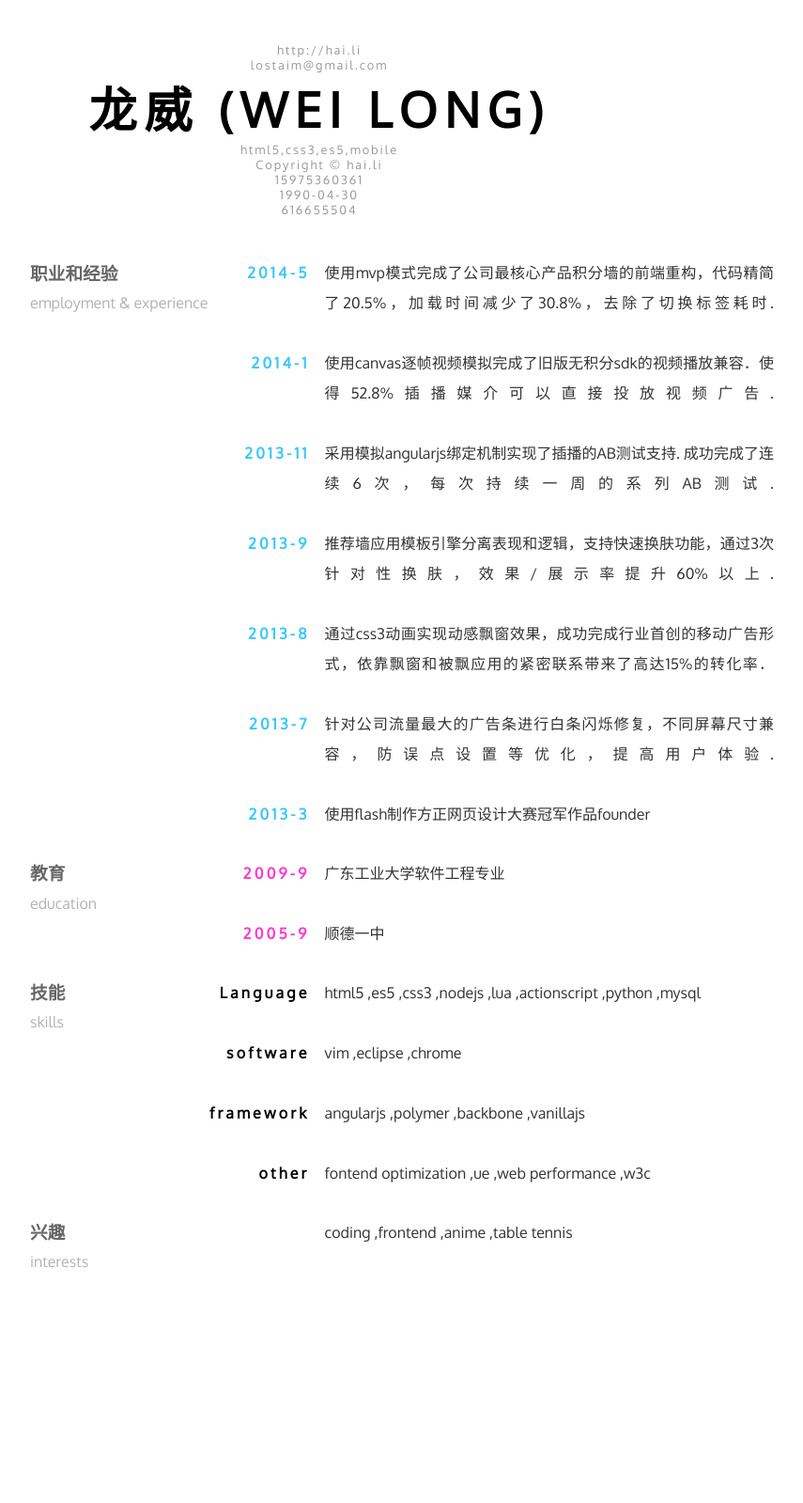
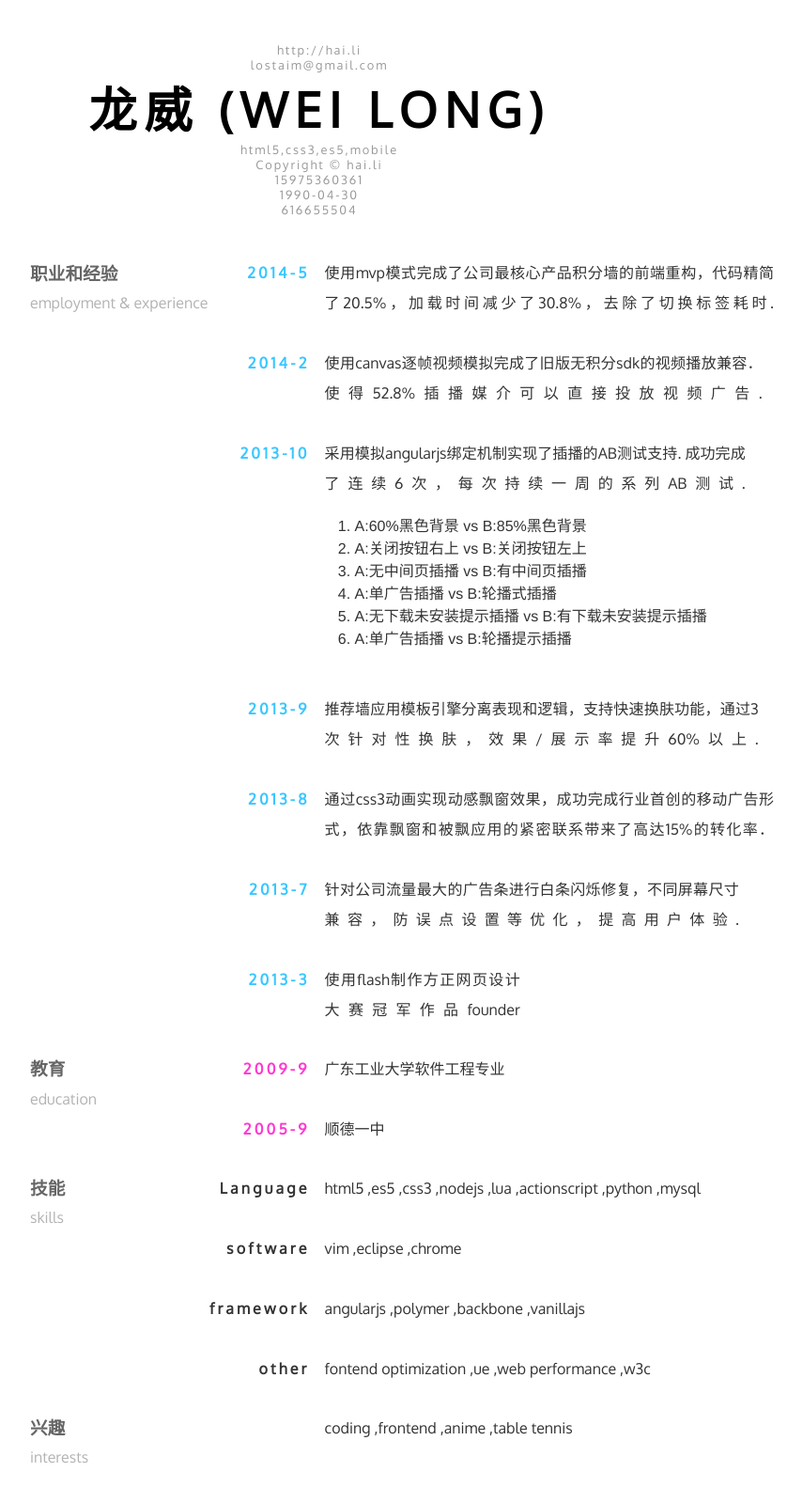
Before and after one commit to defims/defims.github.io, a Jekyll site: the page resume/index.html, which Jekyll copies as it is, in a window 1280 px wide. Shown: the whole page at 94% size, without its empty margins (208-1063 px from the left). Built offline with Jekyll 4.4.1, drawn with Linux system fonts in a browser that asks for light colours; before the commit the page ends 1391 px from its top, so only the background shows below that.

Commit message:
增加插播AB测试详细

```diff
--- a/resume/index.html
+++ b/resume/index.html
@@ -81,6 +81,7 @@
             }
             section {
                 margin : 2em 0;
+                color : hsla(0, 0%, 20%, 1);
             }
             section section {
                 display : -webkit-box;
@@ -108,7 +109,8 @@
             section:nth-child(3) section time {
                 color : hsla(0, 0%, 75%, 1);
             }
-            section p {
+            section summary
+            ,section p {
                 display : -webkit-box;
                 -webkit-box-pack : start;
                 margin : 0;
@@ -116,7 +118,6 @@
                 padding : 0 .5em;
                 line-height : 2em;
                 vertical-align : top;
-                color : hsla(0, 0%, 20%, 1);
                 font-family : 'Oxygen', sans-serif;
                 width : 61.8%;
                 text-align: justify;
@@ -135,31 +136,53 @@
                 <h3 lang="en">employment & experience</h3>
                 <section>
                     <time>2014-5</time>
-                    <p>使用mvp模式完成了公司最核心产品积分墙的前端重构，代码精简了20.5%，加载时间减少了30.8%，去除了切换标签耗时.</p>
+                    <detail>
+                        <summary>使用mvp模式完成了公司最核心产品积分墙的前端重构，代码精简了20.5%，加载时间减少了30.8%，去除了切换标签耗时.</summary>
+                    </detail>
                 </section>
                 <section>
-                    <time>2014-1</time>
-                    <p>使用canvas逐帧视频模拟完成了旧版无积分sdk的视频播放兼容．使得52.8%插播媒介可以直接投放视频广告.</p>
+                    <time>2014-2</time>
+                    <detail>
+                        <summary>使用canvas逐帧视频模拟完成了旧版无积分sdk的视频播放兼容．使得52.8%插播媒介可以直接投放视频广告.</summary>
+                    </detail>
                 </section>
                 <section>
-                    <time>2013-11</time>
-                    <p>采用模拟angularjs绑定机制实现了插播的AB测试支持. 成功完成了连续6次，每次持续一周的系列AB测试.</p>
+                    <time>2013-10</time>
+                    <detail>
+                        <summary>采用模拟angularjs绑定机制实现了插播的AB测试支持. 成功完成了连续6次，每次持续一周的系列AB测试.</summary>
+                        <ol>
+                            <li>A:60%黑色背景 vs B:85%黑色背景</li>
+                            <li>A:关闭按钮右上 vs B:关闭按钮左上</li>
+                            <li>A:无中间页插播 vs B:有中间页插播</li>
+                            <li>A:单广告插播 vs B:轮播式插播</li>
+                            <li>A:无下载未安装提示插播 vs B:有下载未安装提示插播</li>
+                            <li>A:单广告插播 vs B:轮播提示插播</li>
+                        </ol>
+                    </detail>
                 </section>
                 <section>
                     <time>2013-9</time>
-                    <p>推荐墙应用模板引擎分离表现和逻辑，支持快速换肤功能，通过3次针对性换肤，效果/展示率提升60%以上.</p>
+                    <detail>
+                        <summary>推荐墙应用模板引擎分离表现和逻辑，支持快速换肤功能，通过3次针对性换肤，效果/展示率提升60%以上.</summary>
+                    </detail>
                 </section>
                 <section>
                     <time>2013-8</time>
-                    <p>通过css3动画实现动感飘窗效果，成功完成行业首创的移动广告形式，依靠飘窗和被飘应用的紧密联系带来了高达15%的转化率．</p>
+                    <detail>
+                        <summary>通过css3动画实现动感飘窗效果，成功完成行业首创的移动广告形式，依靠飘窗和被飘应用的紧密联系带来了高达15%的转化率．</summary>
+                    </detail>
                 </section>
                 <section>
                     <time>2013-7</time>
-                    <p>针对公司流量最大的广告条进行白条闪烁修复，不同屏幕尺寸兼容，防误点设置等优化，提高用户体验.<p>
+                    <detail>
+                        <summary>针对公司流量最大的广告条进行白条闪烁修复，不同屏幕尺寸兼容，防误点设置等优化，提高用户体验.</summary>
+                    </detail>
                 </section>
                 <section>
                     <time>2013-3</time>
-                    <p>使用flash制作方正网页设计大赛冠军作品founder</p>
+                    <detail>
+                        <summary>使用flash制作方正网页设计大赛冠军作品founder</summary>
+                    </detail>
                 </section>
             </section>
             <section>
```
